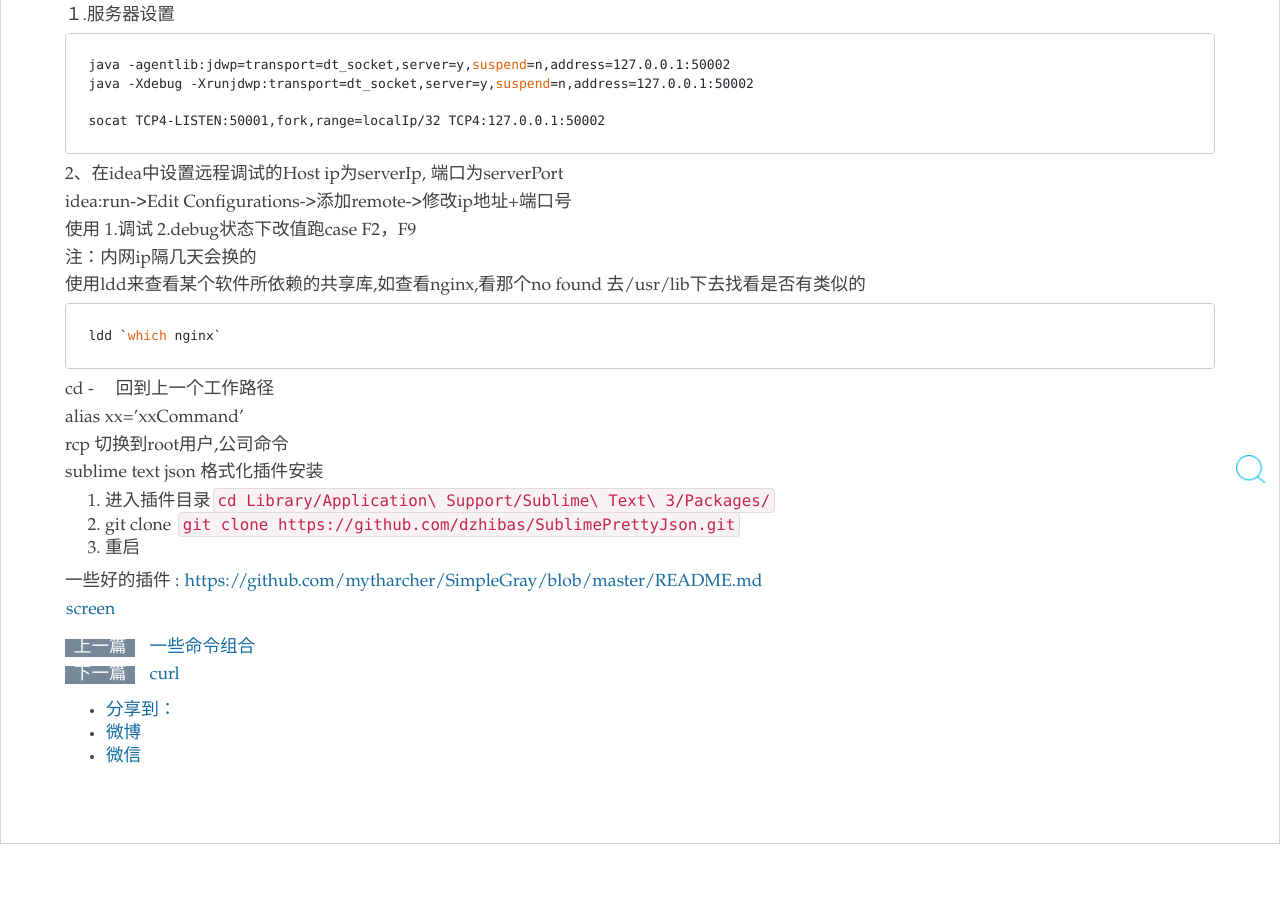
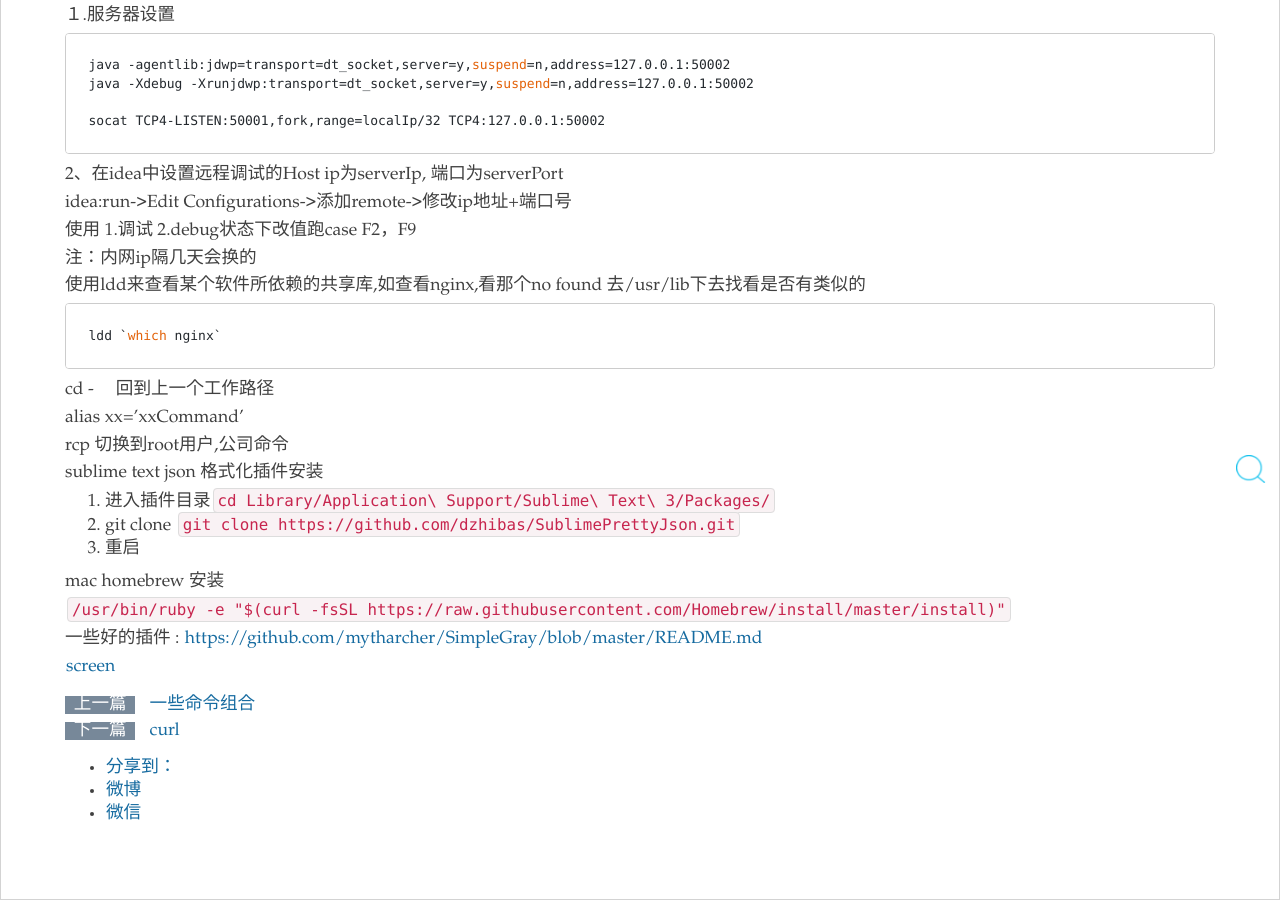
Before and after one commit to zy123a/lcj1992.github.com, a Jekyll site: the page built from _posts/linux/2015-12-27-temp.md, in a window 1280 px wide and 900 px high, scrolled down 1522 px. Built offline with Jekyll 4.4.1, drawn with Linux system fonts in a browser that asks for light colours; nearby versions of some CDN libraries; comment, search, counter and statistics services are not loaded; before the commit the page ends 2366 px from its top, so only the background shows below that.

```diff
--- a/_posts/linux/2015-12-27-temp.md
+++ b/_posts/linux/2015-12-27-temp.md
@@ -107,6 +107,10 @@ sublime text json 格式化插件安装
 2.  git clone `git clone https://github.com/dzhibas/SublimePrettyJson.git`
 3.  重启
 
+mac homebrew 安装
+
+`/usr/bin/ruby -e "$(curl -fsSL https://raw.githubusercontent.com/Homebrew/install/master/install)"`
+
 一些好的插件 : <https://github.com/mytharcher/SimpleGray/blob/master/README.md>
 
 
```
Also changed, not shown: _posts/java/jdk/2016-02-24-HashMap.md (+0 -1 lines), _posts/java/jdk/2016-02-28-String.md (+1 -0 lines), _posts/java_web/spring/2016-01-07-spring_base.md (+4 -0 lines), _posts/linux/text/2015-12-25-awk.md (+4 -0 lines), _posts/tool/2016-03-03-cron.md (+1 -1 lines).
